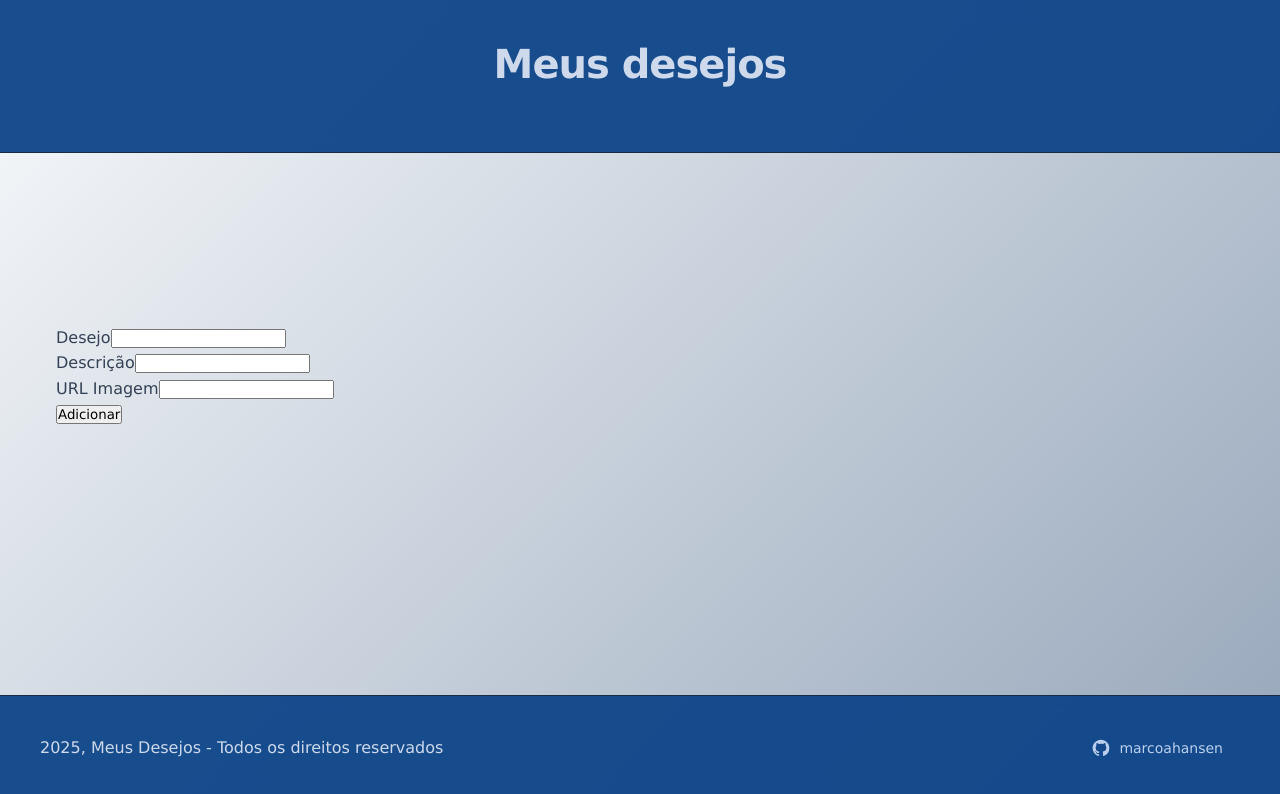
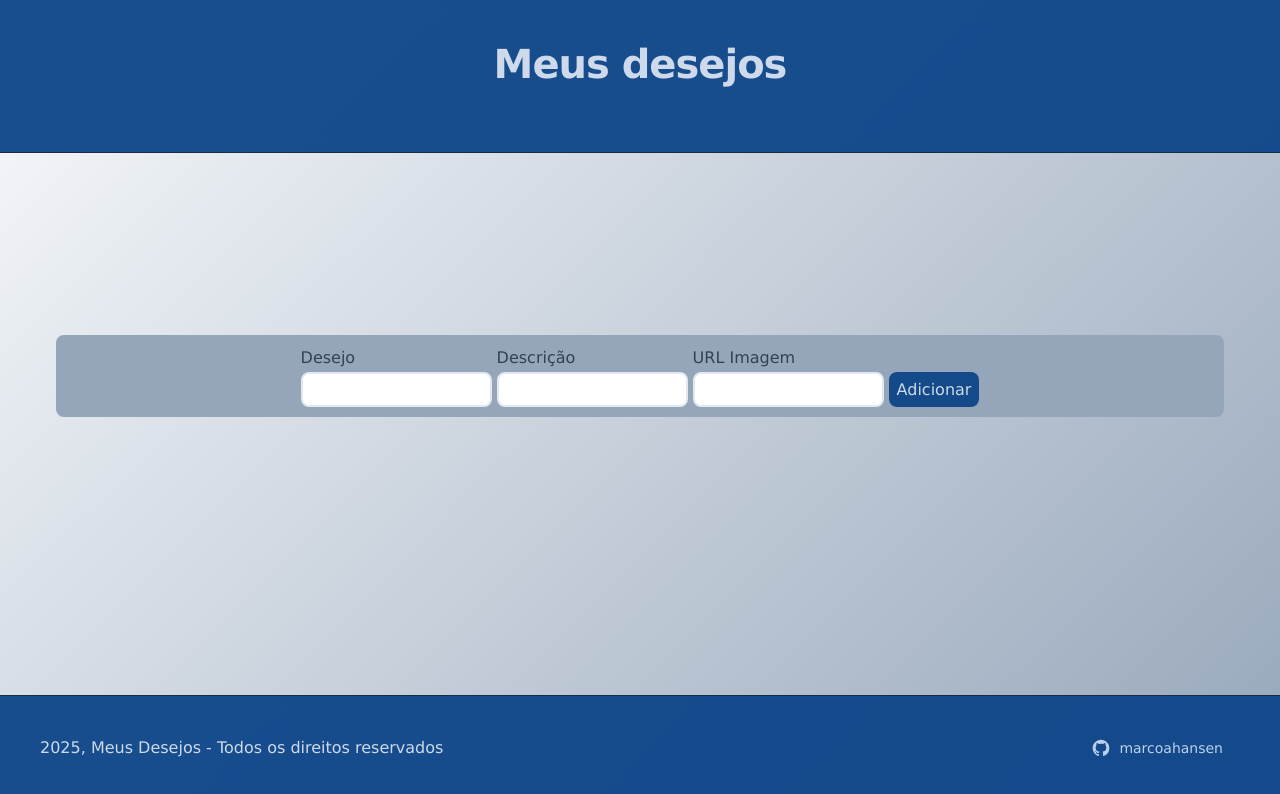
Before and after one commit to marcoahansen/wishlist, a React (Vite) app: page / in a window 1280 px wide. Shown: the top 794 px of the page. Built offline with nearby package versions, Linux system fonts and the light colour scheme.

Commit message:
estiliza o form

```diff
--- a/src/App.jsx
+++ b/src/App.jsx
@@ -3,6 +3,7 @@ import styles from "./App.module.css";
 import { CardGrid } from "./components/CardGrid/CardGrid";
 import { Footer } from "./components/Footer/Footer";
 import { Header } from "./components/Header/Header";
+import { AddItemForm } from "./components/AddItemForm/AddItemForm";
 
 function App() {
   const [wishs, setWishs] = useState([]);
@@ -11,13 +12,6 @@ function App() {
     description: "",
     urlImage: "",
   });
-  const handleChange = (e) => {
-    const { name, value } = e.target;
-    setForm((prev) => ({
-      ...prev,
-      [name]: value,
-    }));
-  };
   const handleSubmit = (e) => {
     e.preventDefault();
     const updatedWishs = [...wishs, form];
@@ -28,41 +22,15 @@ function App() {
       urlImage: "",
     });
   };
-  console.log(wishs);
   return (
     <div className={styles.app}>
       <Header />
       <main className={styles.main}>
-        <form onSubmit={handleSubmit}>
-          <div>
-            <label htmlFor="name">Desejo</label>
-            <input
-              type="text"
-              name="name"
-              value={form.name}
-              onChange={handleChange}
-            />
-          </div>
-          <div>
-            <label htmlFor="description">Descrição</label>
-            <input
-              type="text"
-              name="description"
-              value={form.description}
-              onChange={handleChange}
-            />
-          </div>
-          <div>
-            <label htmlFor="">URL Imagem</label>
-            <input
-              type="text"
-              name="urlImage"
-              value={form.urlImage}
-              onChange={handleChange}
-            />
-          </div>
-          <button type="submit">Adicionar</button>
-        </form>
+        <AddItemForm
+          handleSubmit={handleSubmit}
+          form={form}
+          setForm={setForm}
+        />
         <CardGrid wishs={wishs} />
       </main>
       <Footer />
--- /dev/null
+++ b/src/components/AddItemForm/AddItemForm.jsx
@@ -0,0 +1,50 @@
+import styles from "./AddItemForm.module.css";
+
+export const AddItemForm = ({ handleSubmit, form, setForm }) => {
+  const handleChange = (e) => {
+    const { name, value } = e.target;
+    setForm((prev) => ({
+      ...prev,
+      [name]: value,
+    }));
+  };
+  return (
+    <>
+      <form className={styles.container} onSubmit={handleSubmit}>
+        <div className={styles.inputContainer}>
+          <label htmlFor="name">Desejo</label>
+          <input
+            type="text"
+            name="name"
+            value={form.name}
+            onChange={handleChange}
+            required
+          />
+        </div>
+        <div className={styles.inputContainer}>
+          <label htmlFor="description">Descrição</label>
+          <input
+            type="text"
+            name="description"
+            value={form.description}
+            onChange={handleChange}
+            required
+          />
+        </div>
+        <div className={styles.inputContainer}>
+          <label htmlFor="">URL Imagem</label>
+          <input
+            type="text"
+            name="urlImage"
+            value={form.urlImage}
+            onChange={handleChange}
+            required
+          />
+        </div>
+        <button className={styles.button} type="submit">
+          Adicionar
+        </button>
+      </form>
+    </>
+  );
+};
--- /dev/null
+++ b/src/components/AddItemForm/AddItemForm.module.css
@@ -0,0 +1,47 @@
+.container {
+  display: flex;
+  flex-wrap: wrap;
+  gap: 5px;
+  background-color: #96a6ba;
+  padding: 10px;
+  align-items: center;
+  justify-content: center;
+  border-radius: 8px;
+}
+
+.inputContainer {
+  display: flex;
+  flex-direction: column;
+  gap: 2px;
+}
+
+.inputContainer > input {
+  padding: 8px;
+  border: 2px solid #e2e8f0;
+  border-radius: 8px;
+}
+
+.inputContainer > input:focus {
+  outline: none;
+  border-color: #3b82f6;
+  box-shadow: 0 0 3px rgba(59, 130, 246, 0.1);
+}
+
+.button {
+  background-color: rgba(13, 69, 136, 0.95);
+  color: #cdd9e6;
+  padding: 8px;
+  border: none;
+  border-radius: 8px;
+  place-self: flex-end;
+  font-family: inherit;
+  font-size: 1rem;
+  cursor: pointer;
+  transition: all 0.2s ease;
+}
+
+.button:hover {
+  background-color: rgba(27, 96, 181, 0.95);
+  transform: translateY(-1px);
+  box-shadow: 0 2px 4px rgba(59, 130, 246, 0.4);
+}
```
